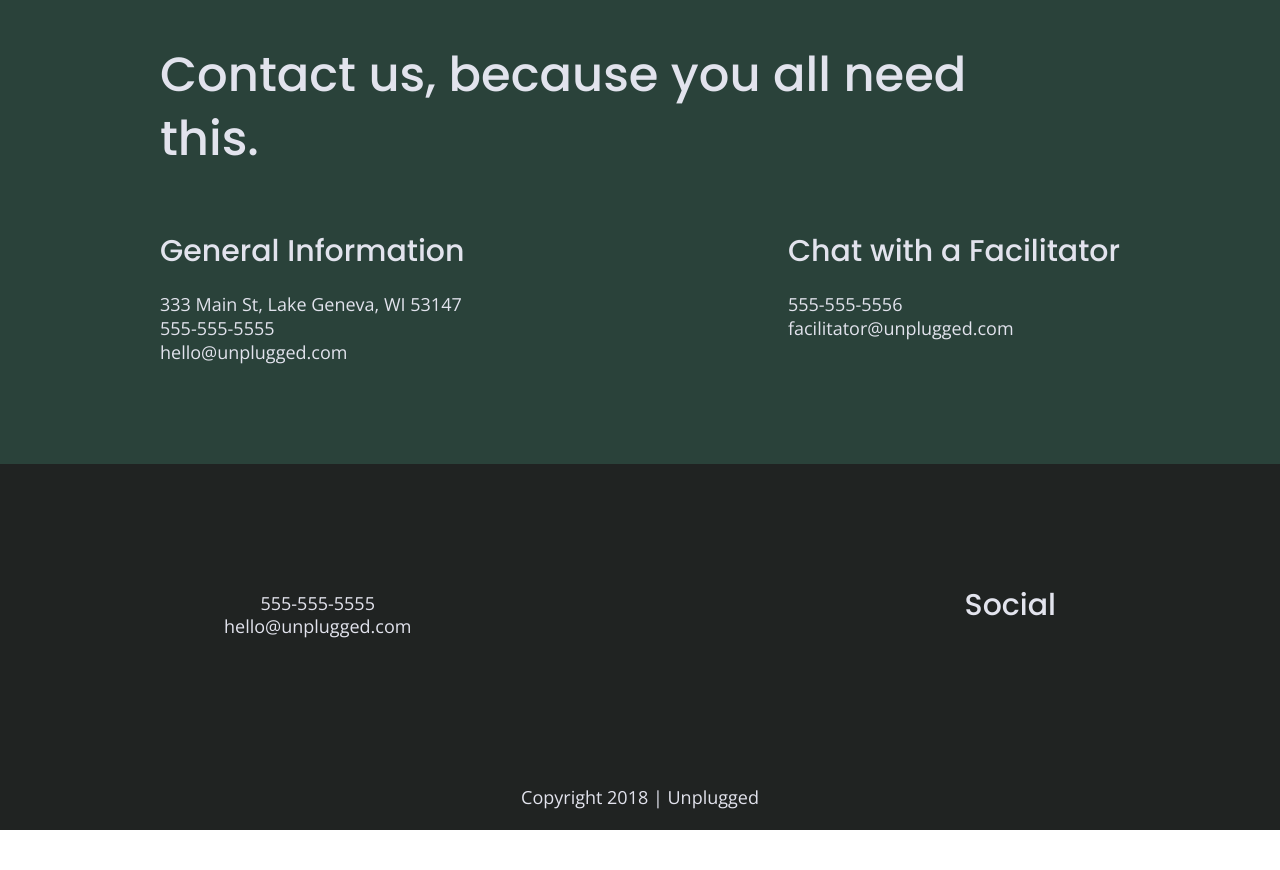
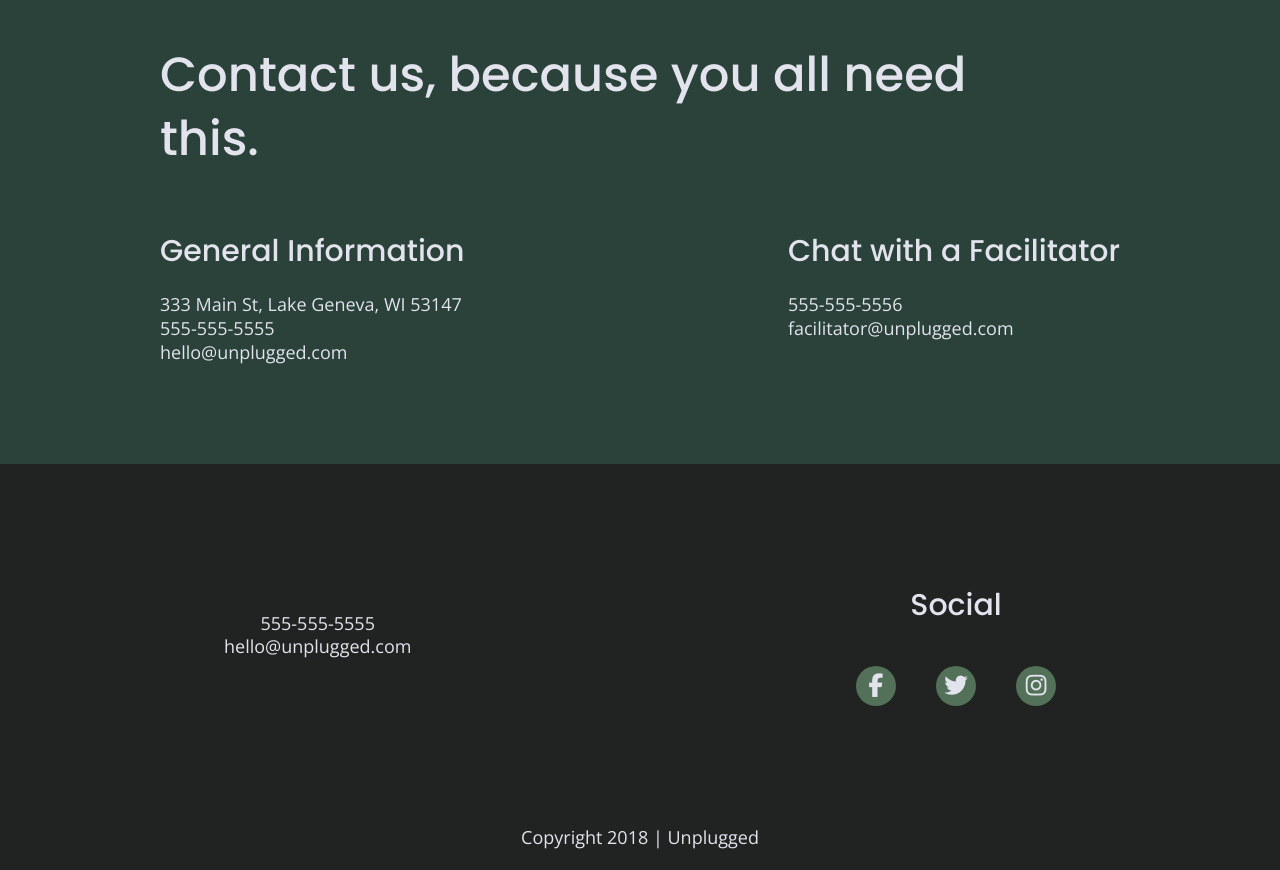
Before and after one commit to tpaisley5150/Unplugged, a website: page about/index.html in a window 1280 px wide. Shown: the part 1495-2365 px from the top of the page. Before the commit the page ends 2325 px from the top, so only its background shows below. Drawn offline with nearby package versions, Linux system fonts and the light colour scheme.

Commit message:
Aded social icons

```diff
--- a/about/index.html
+++ b/about/index.html
@@ -110,14 +110,15 @@
         <div class="social">
           <h4>Social</h4>
           <div class="social-icons">
-            <p><a href="https://www.facebook.com/yoursite" target="_blank"></a>
+            <p>
+              <a href="https://www.facebook.com/Skillcrush/" target="_blank"><i class="fab fa-facebook-f"></i></a>
             </p>
             <p>
-                <a href="https://twitter.com/Skillcrush" target="_blank"></a>
-              </p>
-              <p>
-                <a href="https://www.instagram.com/skillcrush/" target="_blank"></a>
-              </p>
+              <a href="https://twitter.com/Skillcrush" target="_blank"><i class="fab fa-twitter"></i></a>
+            </p>
+            <p>
+              <a href="https://www.instagram.com/skillcrush/" target="_blank"><i class="fab fa-instagram"></i></a>
+            </p>
           </div>
         </div>
       </div> <!-- footer content ends -->
--- a/css/main.css
+++ b/css/main.css
@@ -229,9 +229,17 @@ footer .social-icons {
 }
 
 footer .social-icons p {
+  background-color: #527158;
+  border-radius: 50%;
+  width: 40px;
+  height: 40px;
   display: flex;
   justify-content: center;
   align-items: center;
+}
+
+footer .social-icons p i {
+  font-size: 1.3125em;
 }
 
 footer .copyright {
@@ -646,6 +654,11 @@ input[type=button] {
          line-height: 1.285;
      }
 
+     footer .social-icons{
+       width: 12.5em;
+       justify-content: space-between;
+     }
+
      footer .copyright {
        width: 100%;
      }
```
Also changed, not shown: faq/index.html (+3 -3 lines), index.html (+4 -3 lines).
